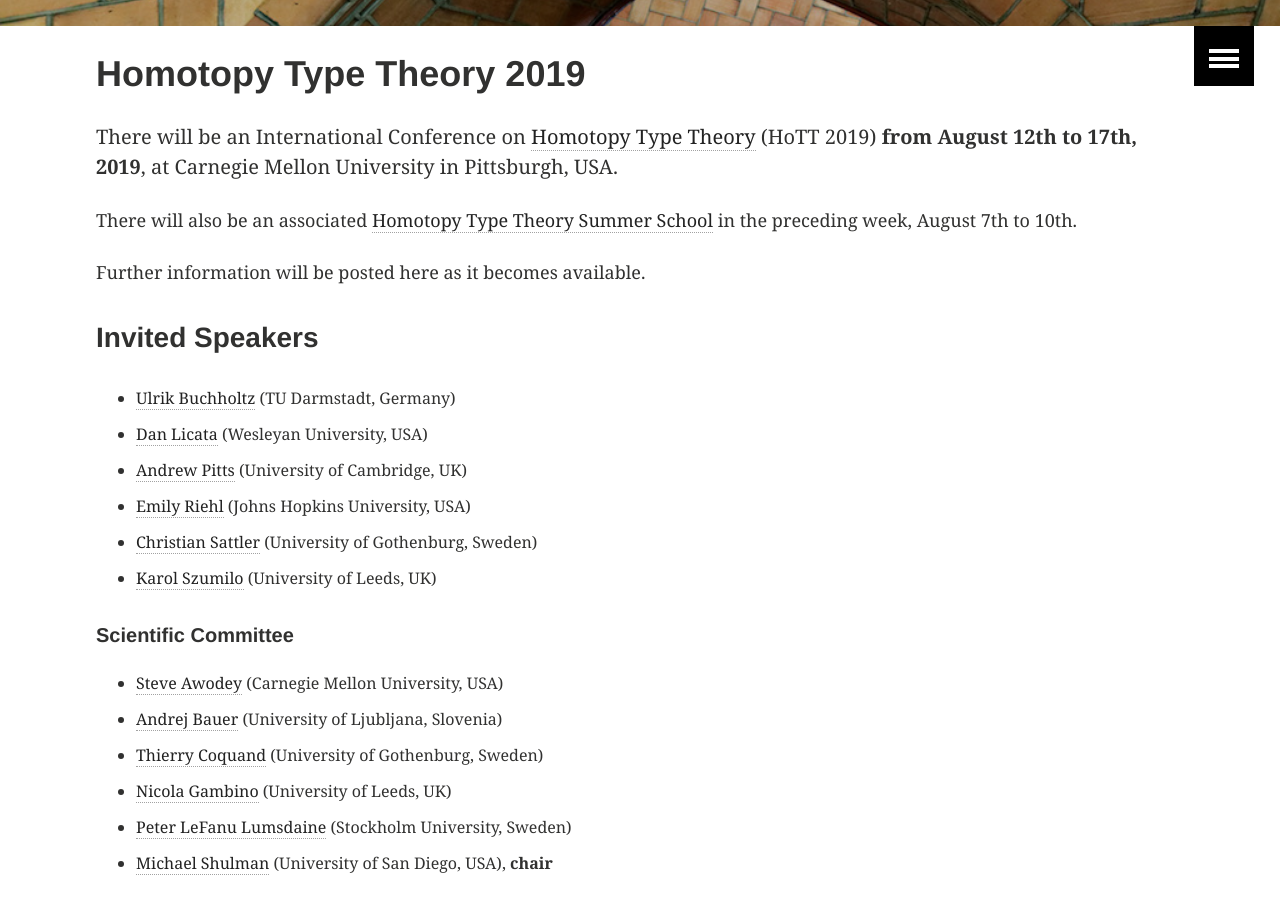
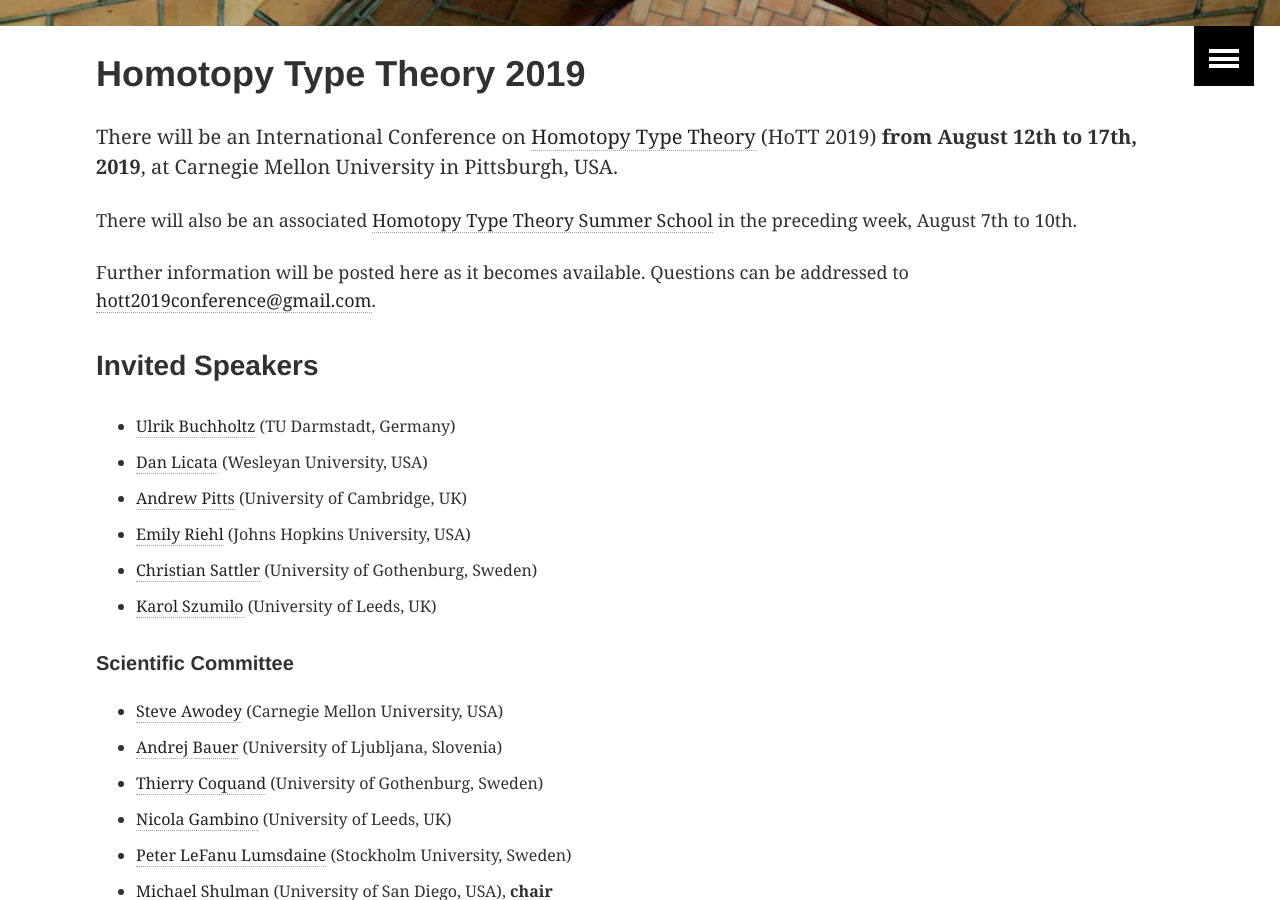
Before and after one commit to HoTT/HoTT-2019, a Jekyll site: the page built from index.md, in a window 1280 px wide and 900 px high, scrolled down 406 px. Built offline with Jekyll 4.4.1, drawn with Linux system fonts in a browser that asks for light colours.

Commit message:
add email contact

```diff
--- a/index.md
+++ b/index.md
@@ -12,6 +12,7 @@
 School](/summer-school/) in the preceding week, August 7th to 10th.
 
 Further information will be posted here as it becomes available.
+Questions can be addressed to [hott2019conference@gmail.com](mailto:hott2019conference@gmail.com).
 
 ### Invited Speakers
 
```
